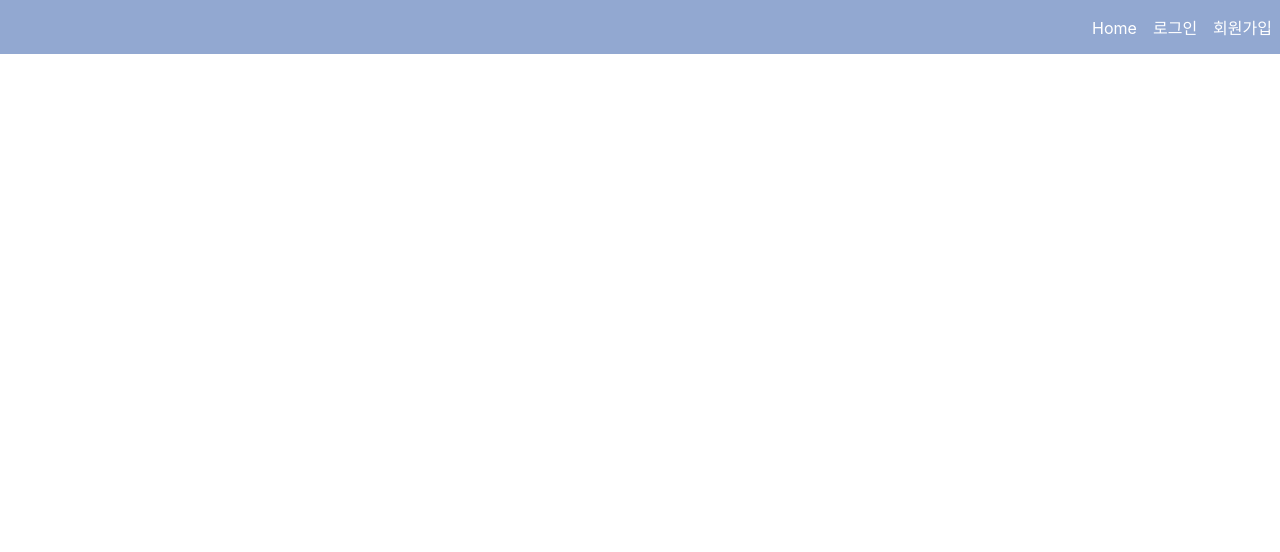
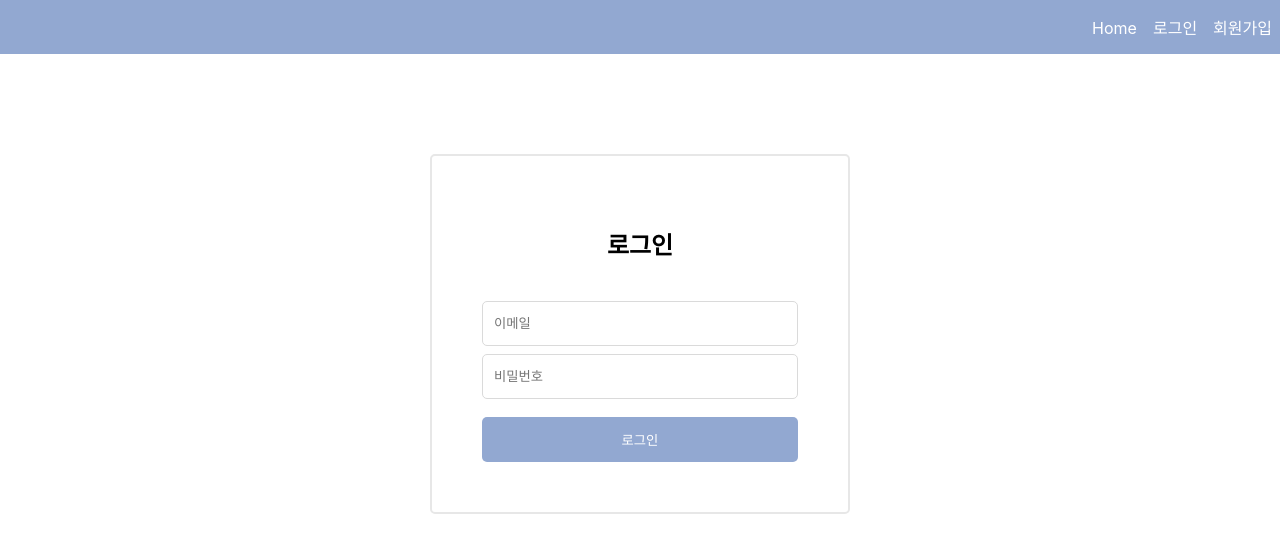
Before and after one commit to ONE-TOUCH-POPOL/FrontEnd, a React (Create React App) app: page /login in a window 1280 px wide. Before the commit this address had no page. Shown: the top 552 px of the page. Built offline with nearby package versions, Linux system fonts and the light colour scheme.

Commit message:
feat: 로그인 페이지 틀 생성 및 디자인

```diff
--- a/src/App.js
+++ b/src/App.js
@@ -3,6 +3,7 @@ import { Routes, Route } from "react-router-dom";
 import NavBar from "./components/common/NavBar";
 import Home from "./pages/home";
 import Register from "./pages/register";
+import Login from "./pages/login";
 import "./App.css";
 
 function App() {
@@ -12,6 +13,7 @@ function App() {
       <Routes>
         <Route path="/" element={<Home />}></Route>
         <Route path="/join" element={<Register />} />
+        <Route path="/login" element={<Login />} />
       </Routes>
     </div>
   );
--- a/src/pages/login/Login.jsx
+++ b/src/pages/login/Login.jsx
@@ -1,13 +1,21 @@
 import React from "react";
+import { Form } from "./Login.layout";
+import Input from "../../components/input/Input";
 import Button from "../../components/button/Button";
-import { Input, Form } from "./Login.layout";
 
-const Login = () => {
+const Login = ({ onSubmit }) => {
   return (
     <>
-      <div>
-        <h2> Login</h2>
-      </div>
+      <Form onSumit={onSubmit}>
+        <h2>로그인</h2>
+        <br />
+
+        <Input type="text" name="email" placeholder="이메일" />
+        <Input type="password" name="password" placeholder="비밀번호" />
+        <div style={{ width: "100%", marginTop: "10px" }}>
+          <Button type="submit">로그인</Button>
+        </div>
+      </Form>
     </>
   );
 };
--- a/src/pages/login/Login.layout.jsx
+++ b/src/pages/login/Login.layout.jsx
@@ -8,17 +8,4 @@ const Form = styled.div`
   border-radius: 5px;
 `;
 
-const Input = styled.input`
-  position: relative;
-  overflow: hidden;
-  width: 100%;
-  height: 45px;
-  border-radius: 5px;
-  margin: 0 0 8px;
-  padding: 5px 39px 5px 11px;
-  border: solid 1px #dadada;
-  background: #fff;
-  box-sizing: border-box;
-`;
-
-export { Input, Form };
+export { Form };
--- a/src/pages/login/index.jsx
+++ b/src/pages/login/index.jsx
@@ -1,7 +1,17 @@
+/* eslint-disable */
 import React from "react";
+import Login from "./Login";
 
 const LoginPage = () => {
-  return <div>LoginPage</div>;
+  const onSubmit = (e) => {
+    e.preventDefault();
+    console.log("click");
+
+    const email = e.target.email.value;
+    const password = e.target.password.value;
+    return;
+  };
+  return <Login onSubmit={onSubmit}></Login>;
 };
 
 export default LoginPage;
```
